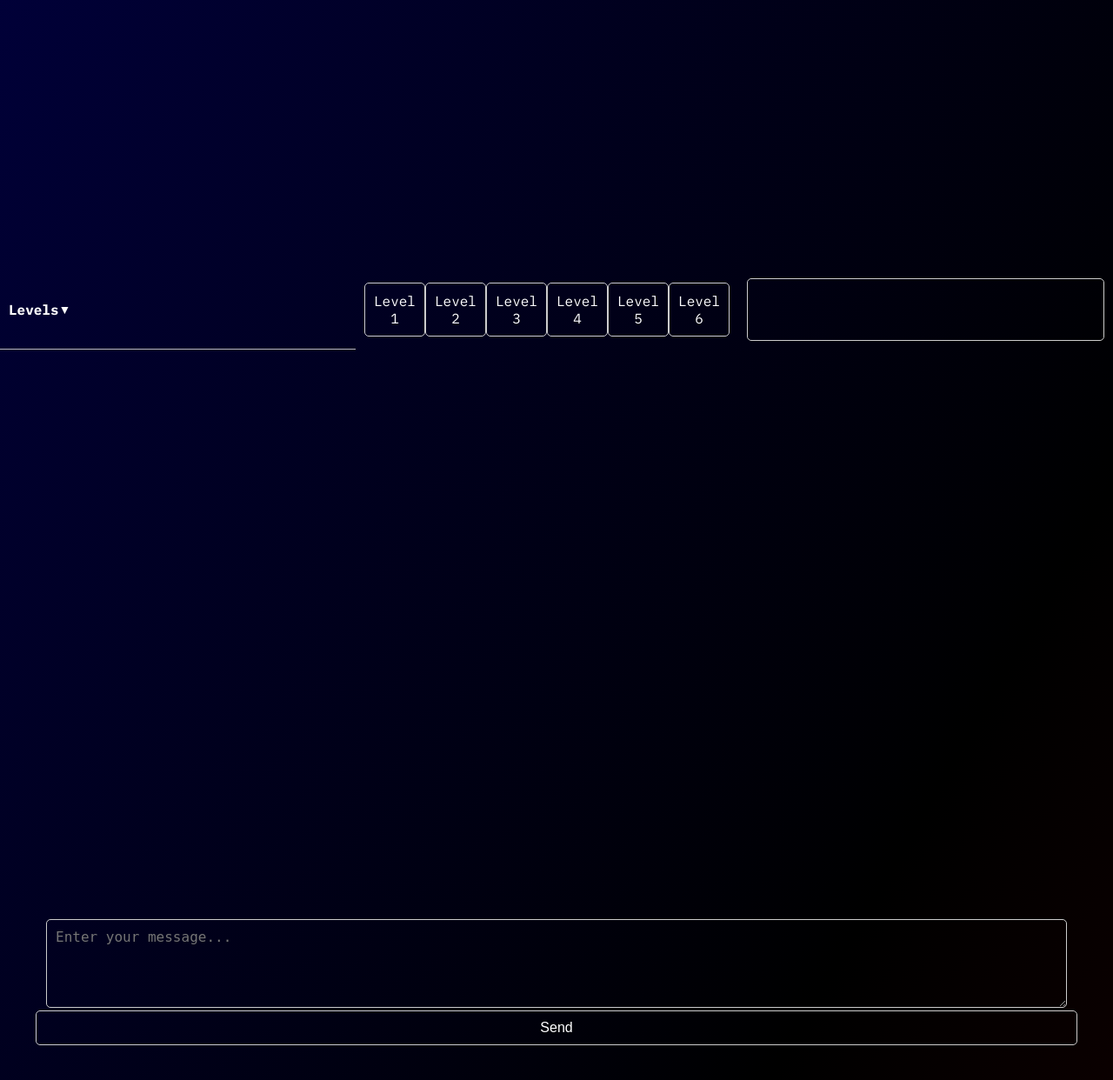
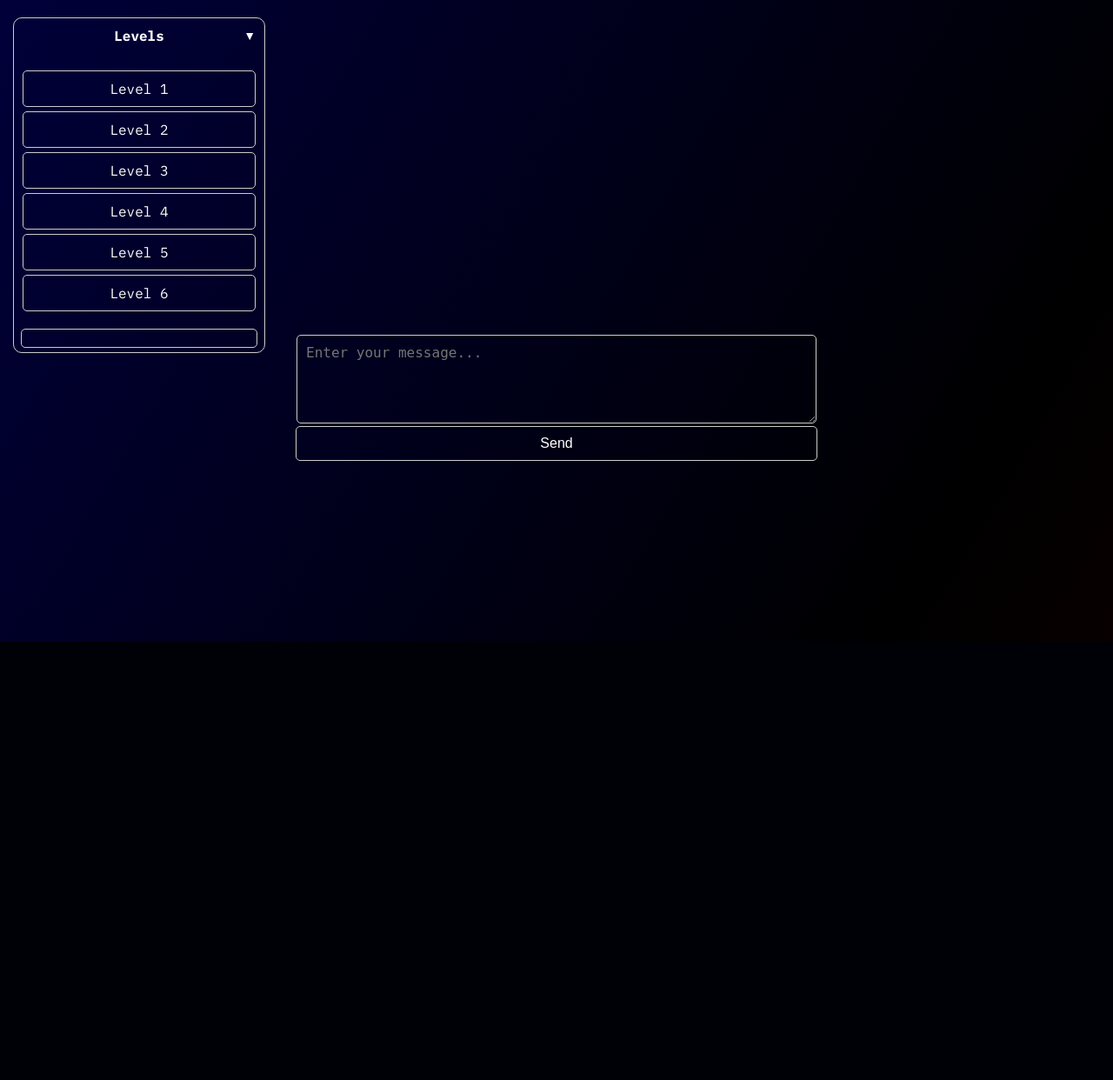
Before and after one commit to rdallim2/CS433_Proj, a Flask app: page / in a window 1280 px wide. Shown: the part 62-1304 px from the top of the page at 87% size. After the commit the page ends 800 px from the top, so only its background shows below. Run offline with Flask 3, Linux system fonts and the light colour scheme; some libraries are stand-ins or nearby versions.

Commit message:
Looks a bit better now, still working on it.

```diff
--- a/static/styles.css
+++ b/static/styles.css
@@ -82,32 +82,28 @@ a{
 .content-container > div {
    /*border: 4px solid white;*/
     display: flex; /* Ensure all children are flex items */
-    flex-direction: row; /* Align child elements vertically */
+    flex-direction: column; /* Align child elements vertically */
     justify-content: flex-start; /* Align items to the top */
-    height: 100%;
+    height: auto;
     border-radius: 15px;
 }
 
 
 .sidebar {
-    flex: 1;
-    /*border: 4px solid white;*/
-    flex-direction: column; /* Ensures that the divs stack vertically */
-    align-items: center; /* Centers the divs horizontally */
-    justify-content: flex-start; /* Aligns divs at the top of the sidebar */
+    flex: 1; /* Fix width but do not let it grow */
+    border-radius: 10px;
+    overflow: hidden;
+    transition: all 0.3s ease;
+    height: 100%; /* Set height to match parent */
+    margin: 0; /* Remove auto margins */ */
 }
 
-.sidebar div {
-    display: flex;
-    justify-content: flex-start;
-    /* border: 4px solid white; */
-    flex: 1;
-    width: 70%;
-}
 
 .menu-container {
-    width: 100%; /* Ensure menu container takes the full width */
+    width: 90%; /* Ensure menu container takes the full width */
     margin: 0 auto;
+    border: 1px solid #ccc;
+    border-radius: 10px;
 }
 
 .menu-header {
@@ -115,10 +111,15 @@ a{
     cursor: pointer;
     text-align: center;
     font-weight: bold;
-    border-bottom: 1px solid #bbb;
     display: flex;
-    justify-content: space-between;
+    justify-content: center; /* Center content */
     align-items: center;
+    position: relative;
+}
+
+.menu-header .arrow {
+    position: absolute;
+    right: 10px; /* Adjust as needed */
 }
 
 .menu-header:hover {
@@ -130,15 +131,24 @@ a{
     transition: transform 0.3s ease;
 }
 
-.menu-items,
+.menu-items {
+    padding: 10px;
+    margin: 5px 0;
+    cursor: pointer;
+    border-radius: 5px;
+    text-align: center;
+}
 .info {
-    display: none;
-    width: 100%;
+    padding: 10px;
+    margin: 5px auto;
+    cursor: pointer;
+    border-radius: 5px;
+    width: 87%;
+    text-align: center;
+    border: 1px solid #ccc;
+    transition: background 0.3s ease;
 }
 
-.menu-items {
-    padding: 10px;
-}
 
 .level {
     padding: 10px;
@@ -154,16 +164,8 @@ a{
     background: #bbb;
 }
 
-.info {
-    padding: 10px;
-    margin: 10px;
-    border: 1px solid #ccc;
-    border-radius: 5px;
-    text-align: center;
-}
 
 .io {
-    display: flex;
     flex-direction: column;
     justify-content: flex-start;
     align-items: center;
@@ -174,11 +176,11 @@ a{
 }
 
 .empty-space {
-    display: flex;
     justify-content: center;
     text-align: center;
-    flex-grow: 1; /* Allow it to take the remaining space */
+    flex: 1; /* Allow it to take the remaining space */
     border-radius: 15px;
+    width: 75%;
     /* border: 4px solid white; */
 }
 .chat-container {
--- a/templates/index.html
+++ b/templates/index.html
@@ -39,7 +39,6 @@
                         </div>
                         <!-- Info Box (hidden by default) -->
                         <div id="info" class="info"></div>
-                        </div>
                     </div>
                 </div>
                 <div class="io">
```
